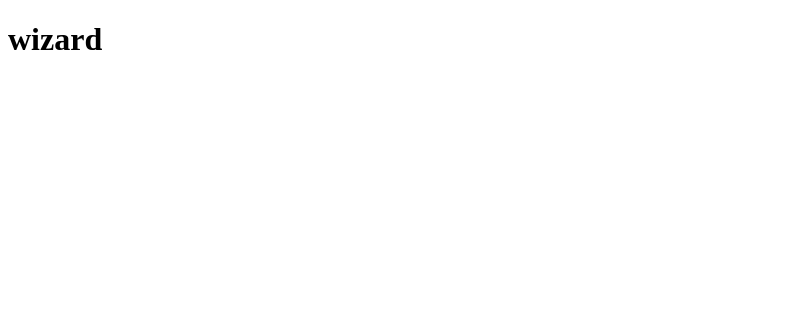
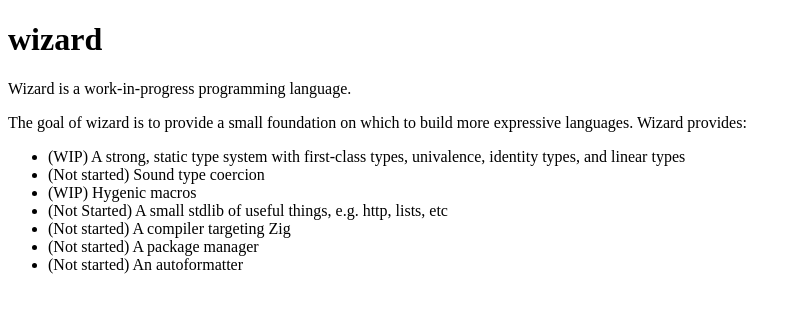
Before and after one commit to Sourceless/wizard, a plain HTML site: page docs/index.html in a window 1280 px wide. Shown: the whole page, without its empty margins (0-801 px from the left). Drawn offline with Linux system fonts and the light colour scheme.

Commit message:
Make some promises

```diff
--- a/docs/index.html
+++ b/docs/index.html
@@ -21,5 +21,18 @@
         <![endif]-->
 
         <h1>wizard</h1>
+
+        <p>Wizard is a work-in-progress programming language.</p>
+        <p>The goal of wizard is to provide a small foundation on which to build more expressive languages. Wizard provides:
+            <ul>
+                <li>(WIP) A strong, static type system with first-class types, univalence, identity types, and linear types</li>
+                <li>(Not started) Sound type coercion</li>
+                <li>(WIP) Hygenic macros</li>
+                <li>(Not Started) A small stdlib of useful things, e.g. http, lists, etc</li>
+                <li>(Not started) A compiler targeting Zig</li>
+                <li>(Not started) A package manager</li>
+                <li>(Not started) An autoformatter</li>
+            </ul>
+        </p>
     </body>
 </html>
```
